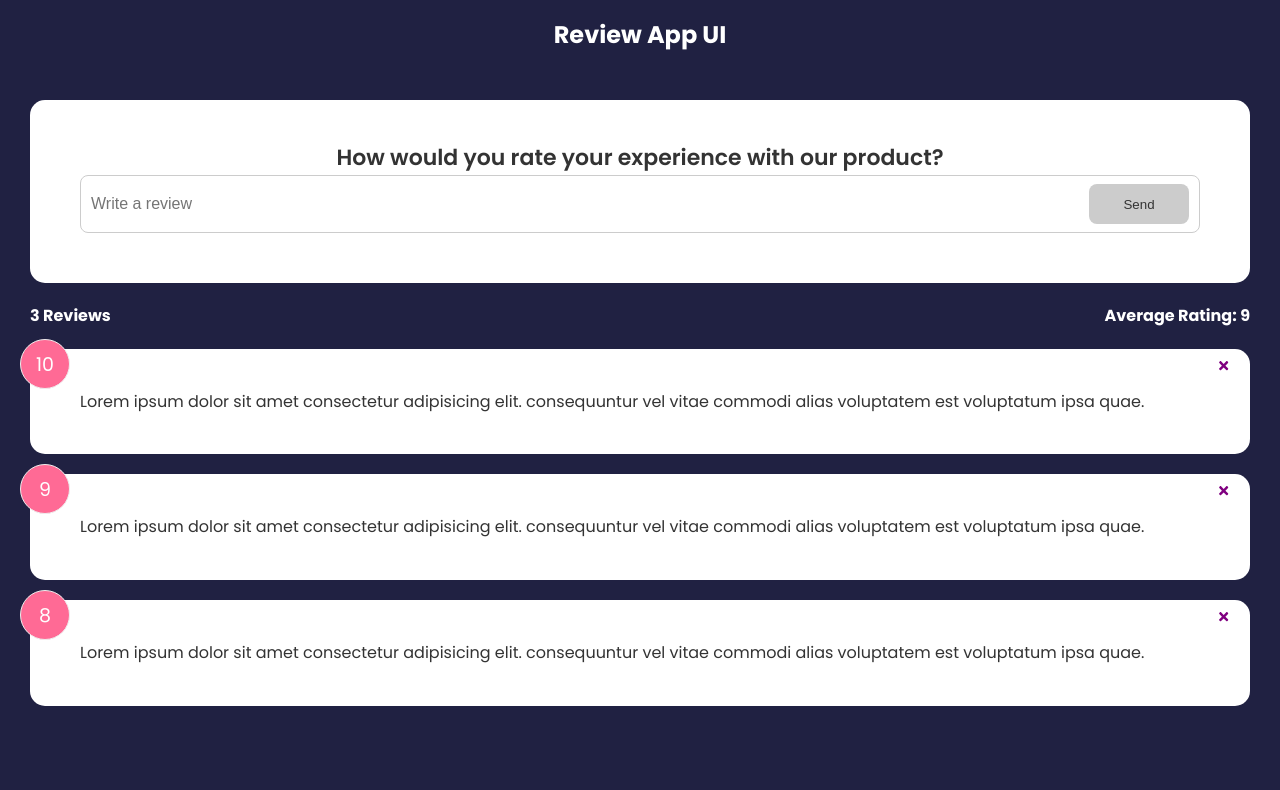
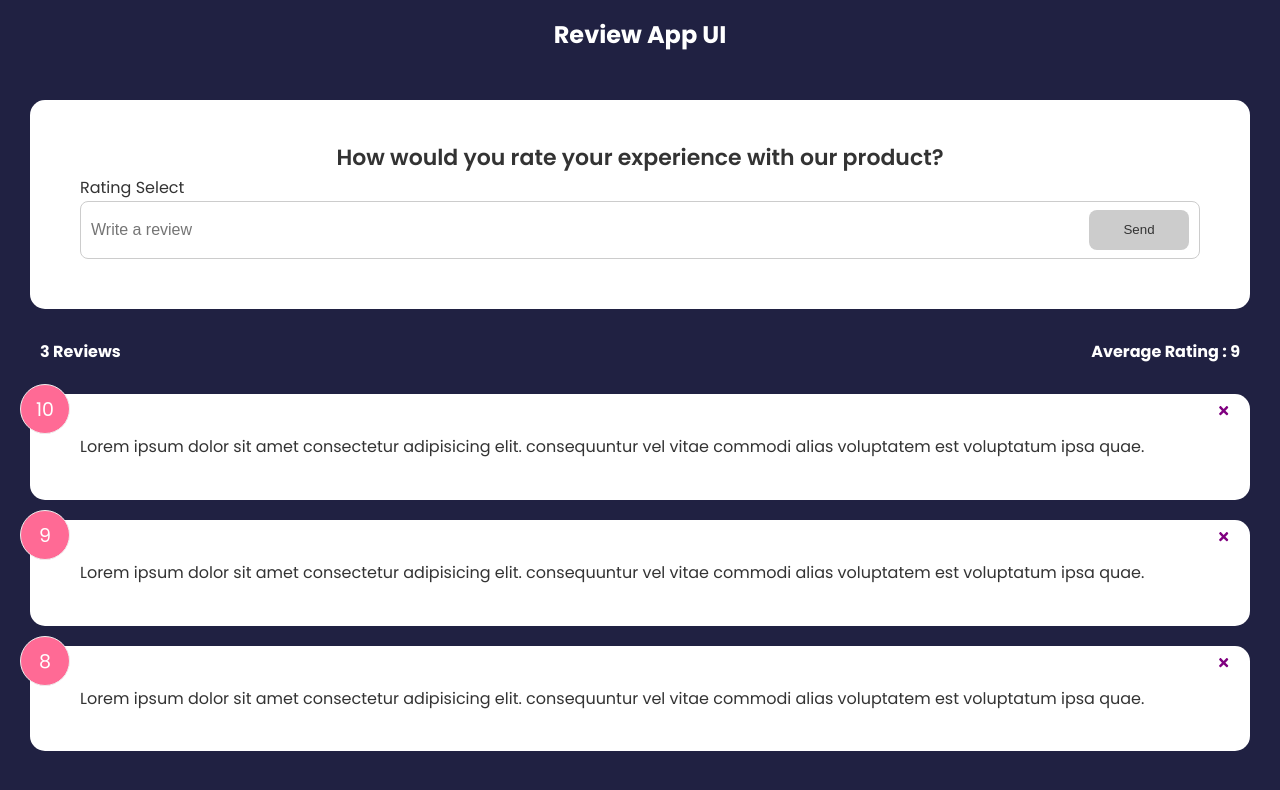
Before and after one commit to Iredafe/review-app, a React (Create React App) app: page / in a window 1280 px wide. Shown: the top 790 px of the page. Built offline with nearby package versions, Linux system fonts and the light colour scheme.

Commit message:
rating select component WIP

```diff
--- /dev/null
+++ b/src/components/RatingSelect.jsx
@@ -0,0 +1,9 @@
+import React from 'react';
+import { useState } from 'react';
+
+function RatingSelect() {
+  const [selected, setSelected] = useState(10);
+  return <div>Rating Select</div>;
+}
+
+export default RatingSelect;
--- a/src/components/ReviewForm.jsx
+++ b/src/components/ReviewForm.jsx
@@ -2,6 +2,7 @@
 import { useState } from 'react';
 import Card from './shared/Card';
 import Button from './shared/Button';
+import RatingSelect from './RatingSelect';
 
 function ReviewForm() {
   const [text, setText] = useState('');
@@ -25,6 +26,7 @@
     <Card>
       <form action=''>
         <h2>How would you rate your experience with our product?</h2>
+        <RatingSelect />
         <div className='input-group'>
           <input
             onChange={handleTextChange}
--- a/src/components/ReviewStats.jsx
+++ b/src/components/ReviewStats.jsx
@@ -12,7 +12,7 @@
   return (
     <div className='feedback-stats'>
       <h4>{numberOfReviews} Reviews</h4>
-      <h4>Average Rating: {isNaN(averageRating) ? 0 : averageRating}</h4>
+      <h4>Average Rating : {isNaN(averageRating) ? 0 : averageRating}</h4>
     </div>
   );
 }
--- a/src/index.css
+++ b/src/index.css
@@ -123,7 +123,7 @@
   display: flex;
   justify-content: space-between;
   align-items: center;
-  margin: 20px 30px;
+  margin: 30px 40px;
 }
 
 .num-display {
```
